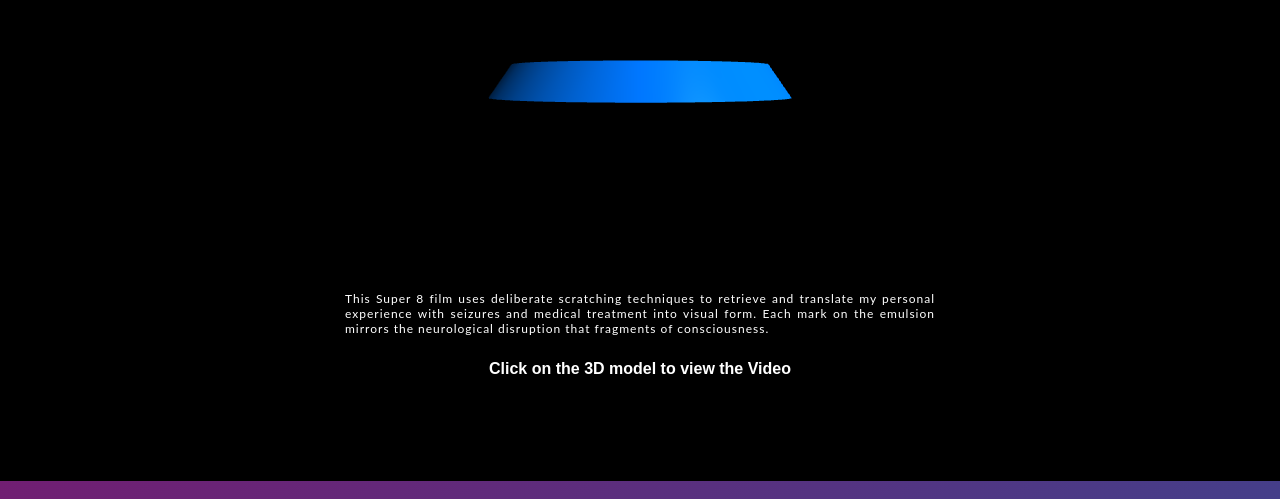
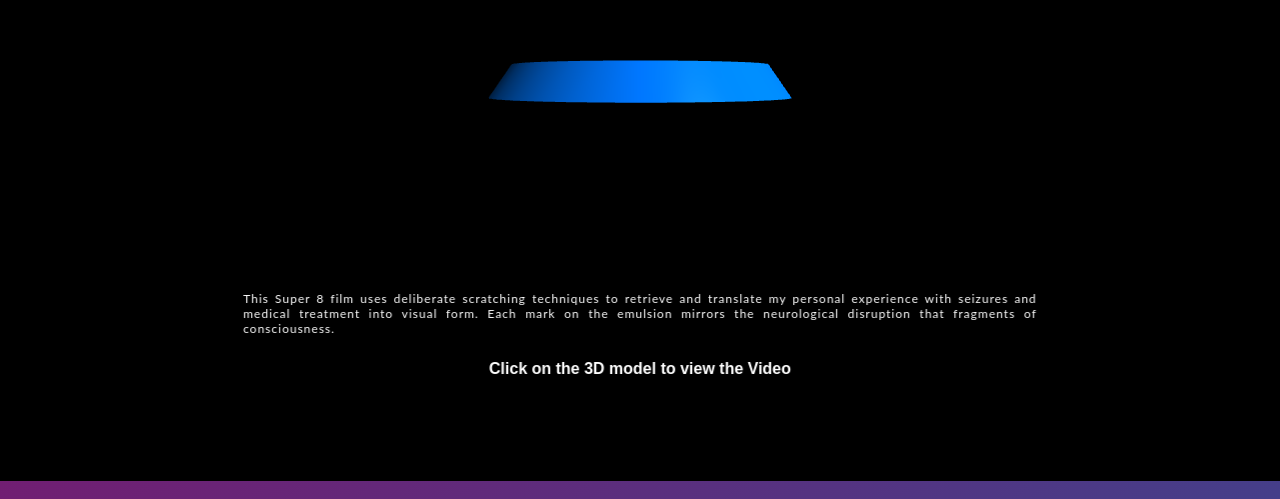
Before and after one commit to simerart/simerart, a website: page imfine.html in a window 1280 px wide. Shown: the part 319-818 px from the top of the page. Drawn offline with nearby package versions, Linux system fonts and the light colour scheme; no server answers; animation ran at ten frames a second.

Commit message:
Update imfine.html

```diff
--- a/imfine.html
+++ b/imfine.html
@@ -91,6 +91,7 @@ p {
       border-radius: 10px;
       backdrop-filter: blur(10px);
       animation: pulse 2s infinite;
+      width: 62%;
     }
 
     @keyframes pulse {
```
